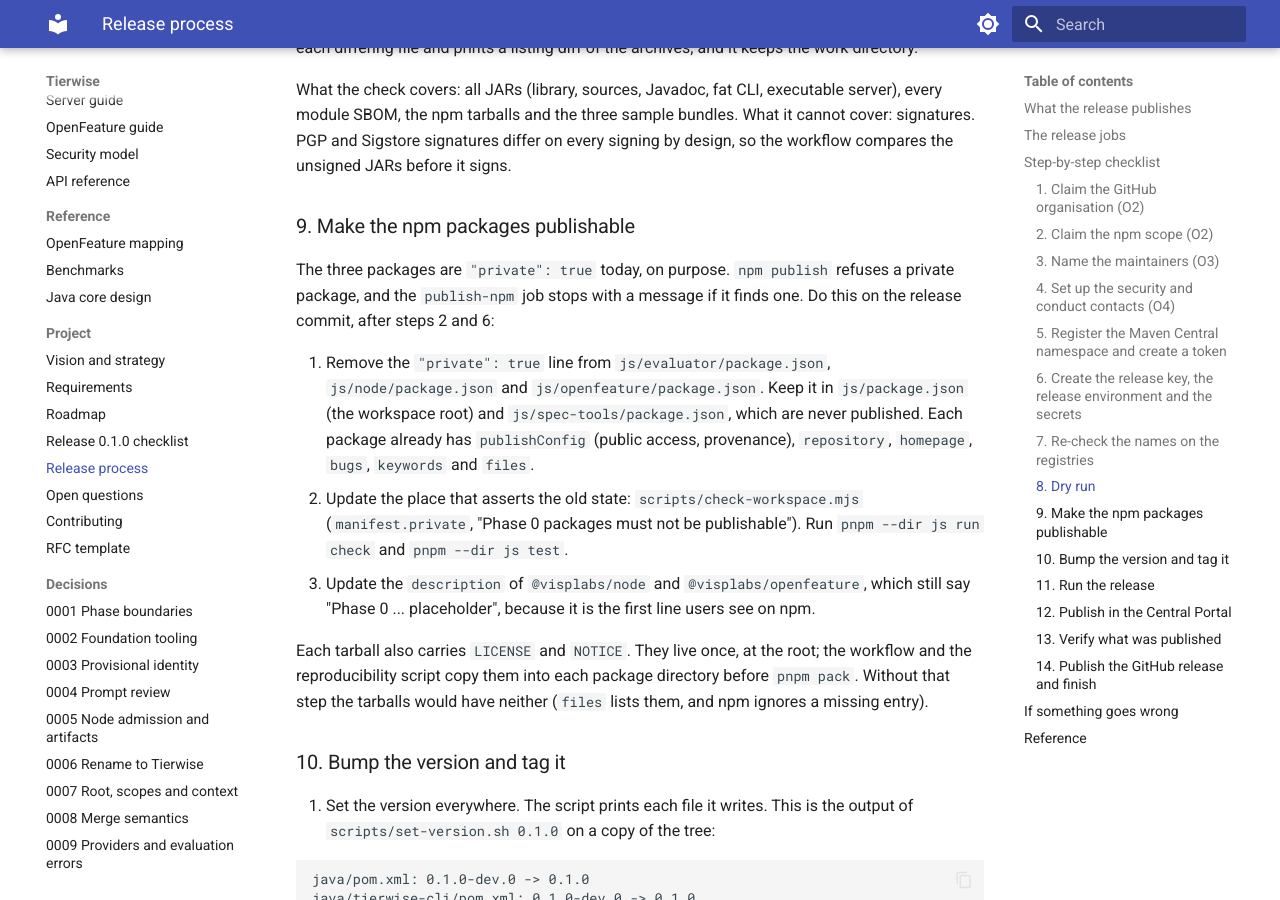
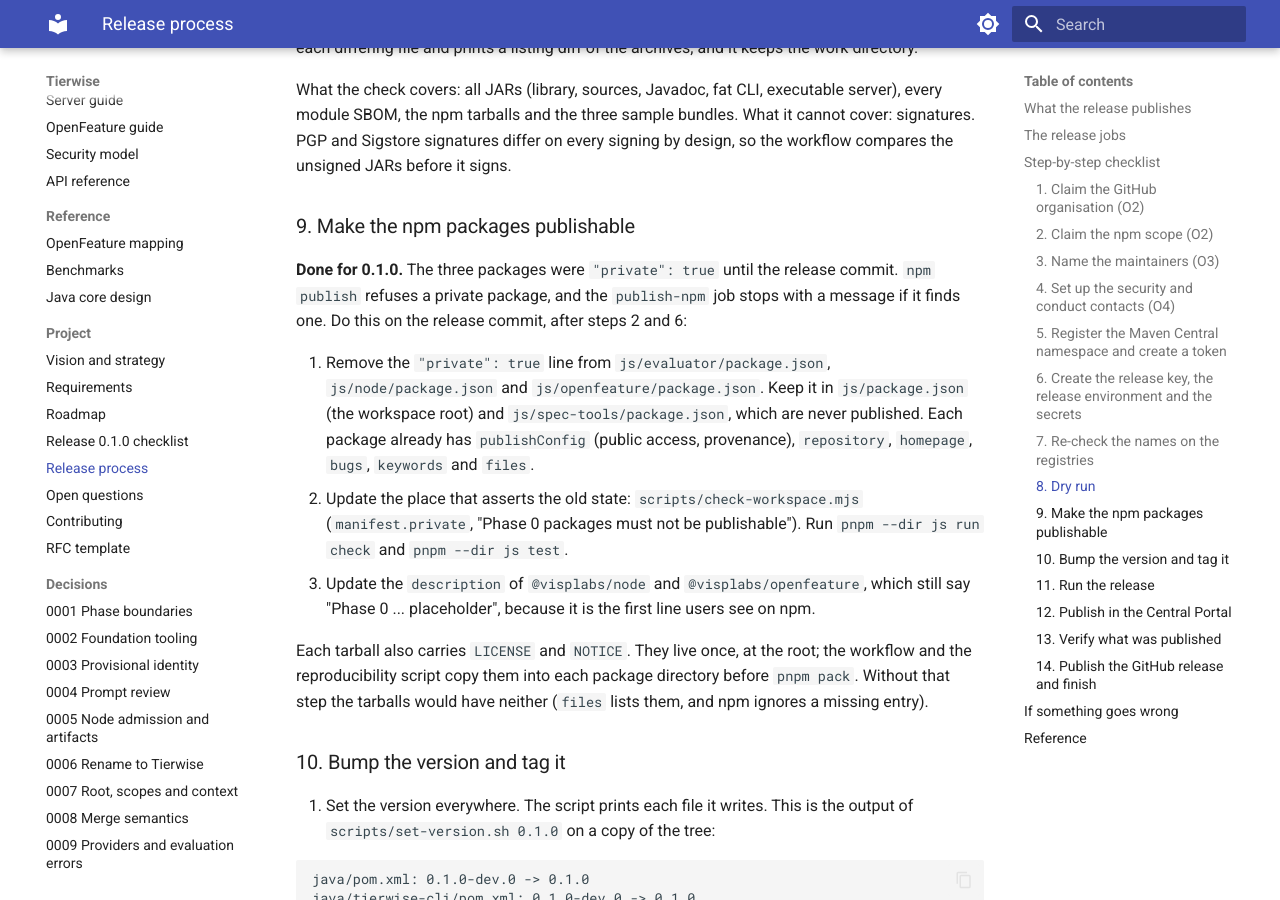
Before and after one commit to djkeshawa/visp-tierwise, an MkDocs documentation site: the page built from docs/release-process.md, in a window 1280 px wide and 900 px high, scrolled down 7344 px. Built offline with MkDocs 1.6.1 and Material for MkDocs 9.7.7, drawn with Linux system fonts in a browser that asks for light colours.

Commit message:
Release: make the npm packages publishable
@visplabs/evaluator, @visplabs/node and @visplabs/openfeature drop
"private": true; check-workspace.mjs now asserts they are publishable
with public access (docs/release-process.md, step 9).

Co-Authored-By: Claude Opus 5.5 <noreply@anthropic.com>

```diff
--- a/docs/release-process.md
+++ b/docs/release-process.md
@@ -202,7 +202,7 @@ What the check covers: all JARs (library, sources, Javadoc, fat CLI, executable
 
 ### 9. Make the npm packages publishable
 
-The three packages are `"private": true` today, on purpose. `npm publish` refuses a private package, and the `publish-npm` job stops with a message if it finds one. Do this on the release commit, after steps 2 and 6:
+**Done for 0.1.0.** The three packages were `"private": true` until the release commit. `npm publish` refuses a private package, and the `publish-npm` job stops with a message if it finds one. Do this on the release commit, after steps 2 and 6:
 
 1. Remove the `"private": true` line from `js/evaluator/package.json`, `js/node/package.json` and `js/openfeature/package.json`. Keep it in `js/package.json` (the workspace root) and `js/spec-tools/package.json`, which are never published. Each package already has `publishConfig` (public access, provenance), `repository`, `homepage`, `bugs`, `keywords` and `files`.
 2. Update the place that asserts the old state: `scripts/check-workspace.mjs` (`manifest.private`, "Phase 0 packages must not be publishable"). Run `pnpm --dir js run check` and `pnpm --dir js test`.
```
Also changed, not shown: README.md (+1 -1 lines), js/evaluator/README.md (+1 -1 lines), js/node/README.md (+1 -1 lines), js/openfeature/README.md (+1 -1 lines), 5 other files.
